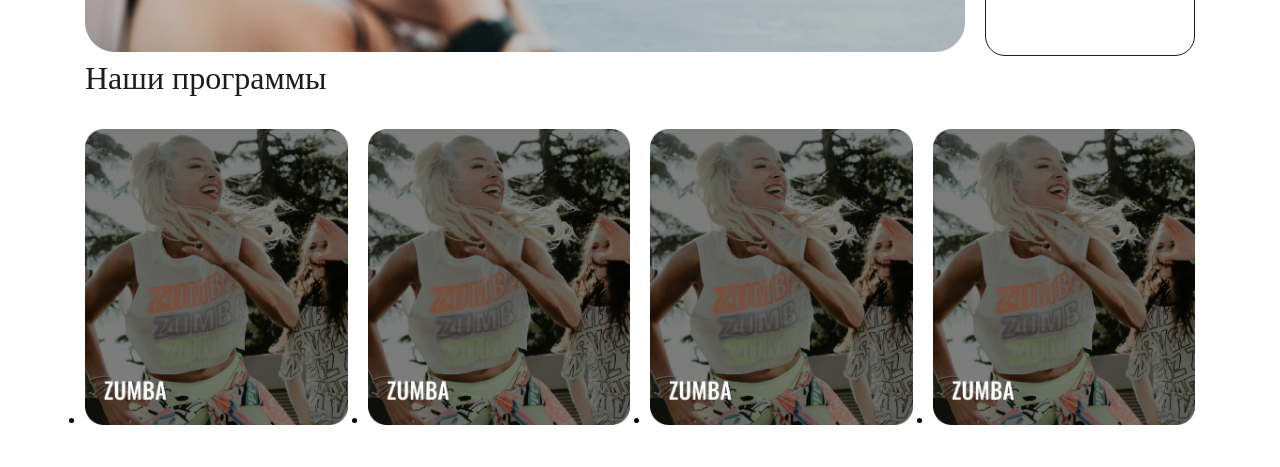
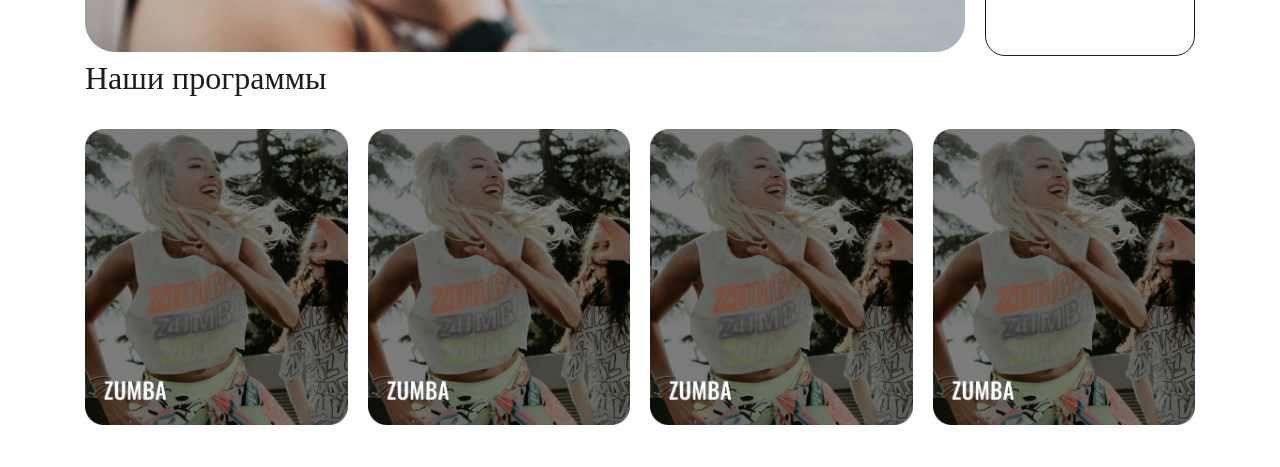
Before and after one commit to StokinDenis/FitLab, an Angular app in the folder FitLab/: page /HomePage in a window 1280 px wide. Shown: the part 1540-2007 px from the top of the page. Built offline with nearby package versions, Linux system fonts and the light colour scheme.

Commit message:
remove marker of trainers list

```diff
--- a/FitLab/src/app/components/home-page/home-page.component.scss
+++ b/FitLab/src/app/components/home-page/home-page.component.scss
@@ -148,6 +148,7 @@
 }
 
 .list {
+  list-style-type: none;
   display: flex;
   column-gap: 20px;
 }
@@ -169,6 +170,7 @@
 }
 
 .show-more{
+  cursor: pointer;
   color:#58D8CC;
   border: 1px solid #58D8CC;
   padding: 10px 30px;
@@ -176,8 +178,6 @@
   border-radius: 30px;
   background-color: #fff;
 }
-
-/*-------------TEXT-BLOCK-------------*/
 
 .page__text-block {
   padding: 60px 0;
```
